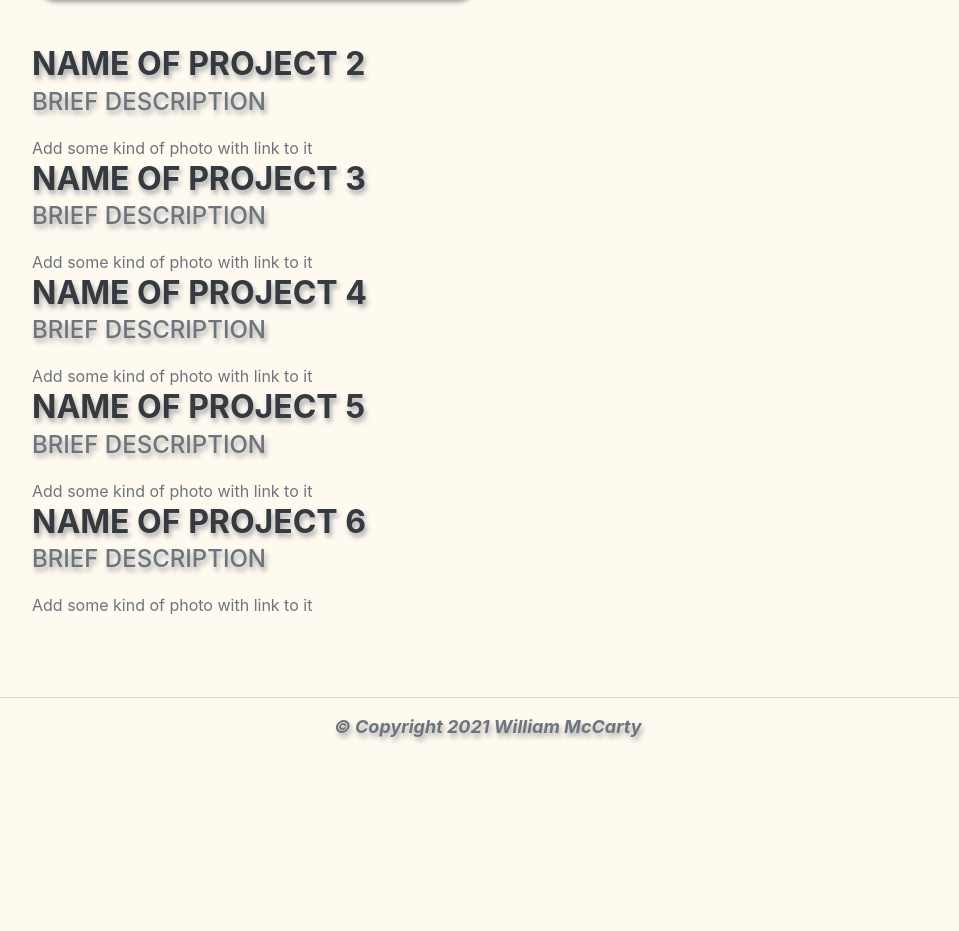
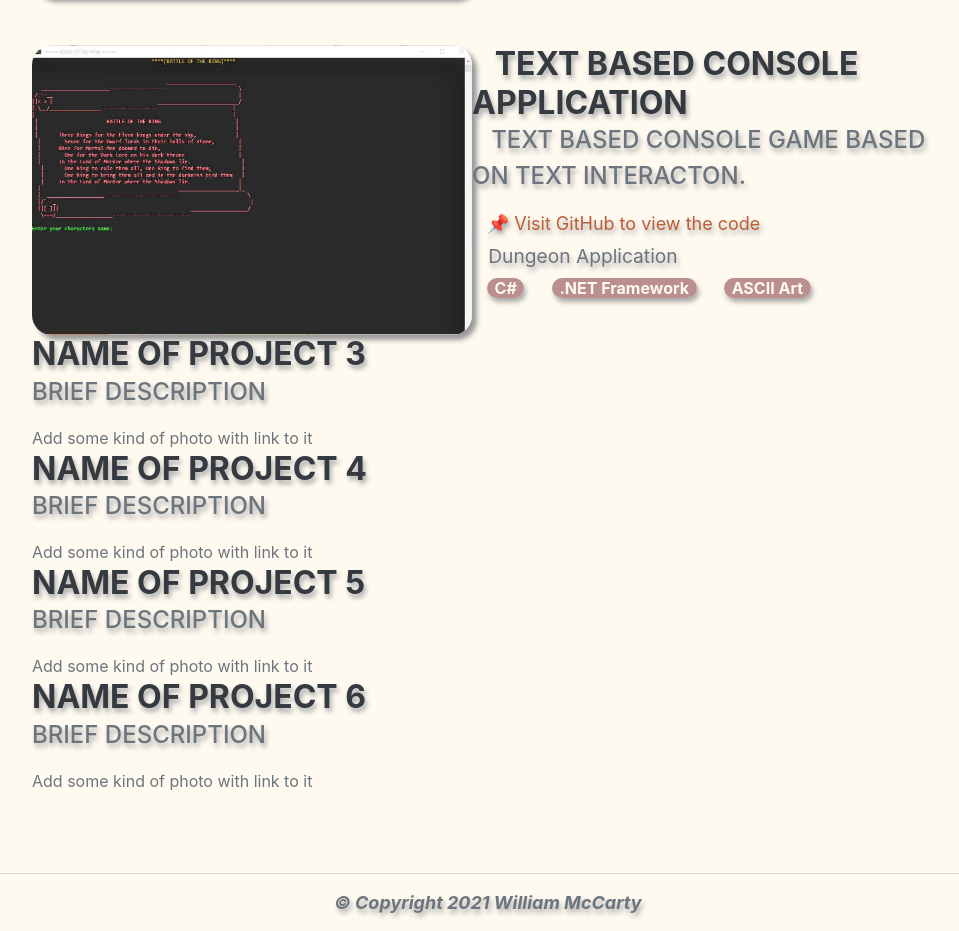
Before and after one commit to WilliamMcCarty/FED1PersonalSite, a plain HTML site: page FED1PersonalSite/portfolio.html in a window 1280 px wide. Shown: the part 1289-2220 px from the top of the page, without its empty margins (288-1247 px from the left). Before the commit the page ends 2044 px from the top, so only its background shows below. Drawn offline with nearby package versions, Linux system fonts and the light colour scheme; a web font is replaced by a local one.

Commit message:
Added the dungeon application to top 3 projects and portfolio page

```diff
--- a/FED1PersonalSite/portfolio.html
+++ b/FED1PersonalSite/portfolio.html
@@ -84,37 +84,60 @@
                 </div>
                 <div class="d-flex flex-column flex-md-row justify-content-between">
                     <div class="flex-grow-1">
-                        <h3 class="mb-0 textShadow">Name Of Project 2</h3>
-                        <div class="subheading mb-3 textShadow">Brief Description</div>
-                        <div>Add some kind of photo with link to it</div>
+                        <div class="flex-grow-1">
+                            <div><a href="https://github.com/WilliamMcCarty/DungeonApp" target="_blank"><img src="images/projects/dungeonapplication.jpg" class="projectImage" alt="Dungeon Application" title="Dungeon Application" /></a></div>
+                            <h3 class="mb-0 textShadow">&nbsp;&nbsp;&nbsp;Text Based Console Application</h3>
+                            <div class="subheading mb-3 textShadow">&nbsp;&nbsp;&nbsp;Text based console game based on text interacton.</div>
+                            <div><a href="https://github.com/WilliamMcCarty/DungeonApp" target="_blank" class="classMemberLinks textShadow">&nbsp;&nbsp;&nbsp;&#128204; Visit GitHub to view the code</a></div>
+                            <div class="projectName textShadow">&nbsp;&nbsp;&nbsp;Dungeon Application</div>
+                            <ul class="list-inline mb-0 mx-auto">
+                                <li class="list-inline-item">
+                                    <span class="projectPillLabel">&nbsp;&nbsp;C#&nbsp;&nbsp;</span>
+                                </li>
+                                <li class="list-inline-item">
+                                    <span class="projectPillLabel">&nbsp;&nbsp;.NET Framework&nbsp;&nbsp;</span>
+                                </li>
+                                <li class="list-inline-item">
+                                    <span class="projectPillLabel">&nbsp;&nbsp;ASCII Art&nbsp;&nbsp;</span>
+                                </li>
+                            </ul>
+                        </div>
                     </div>
                 </div>
                 <div class="d-flex flex-column flex-md-row justify-content-between">
+                    <div class="flex-grow-1">
                         <div class="flex-grow-1">
                             <h3 class="mb-0 textShadow">Name Of Project 3</h3>
                             <div class="subheading mb-3 textShadow">Brief Description</div>
                             <div>Add some kind of photo with link to it</div>
                         </div>
                     </div>
+                </div>
                 <div class="d-flex flex-column flex-md-row justify-content-between">
+                    <div class="flex-grow-1">
                         <div class="flex-grow-1">
                             <h3 class="mb-0 textShadow">Name Of Project 4</h3>
                             <div class="subheading mb-3 textShadow">Brief Description</div>
                             <div>Add some kind of photo with link to it</div>
                         </div>
                     </div>
+                </div>
                 <div class="d-flex flex-column flex-md-row justify-content-between">
+                    <div class="flex-grow-1">
                         <div class="flex-grow-1">
                             <h3 class="mb-0 textShadow">Name Of Project 5</h3>
                             <div class="subheading mb-3 textShadow">Brief Description</div>
                             <div>Add some kind of photo with link to it</div>
                         </div>
                     </div>
+                </div>
                 <div class="d-flex flex-column flex-md-row justify-content-between">
+                    <div class="flex-grow-1">
                         <div class="flex-grow-1">
                             <h3 class="mb-0 textShadow">Name Of Project 6</h3>
                             <div class="subheading mb-3 textShadow">Brief Description</div>
                             <div>Add some kind of photo with link to it</div>
+                        </div>
                     </div>
                 </div>
             </div>
```
Also changed, not shown: FED1PersonalSite/index.html (+16 -3 lines), FED1PersonalSite/images/projects/dungeonapplication.jpg (added), 1 other file. Lines whose indentation alone changed are shown as unchanged.
